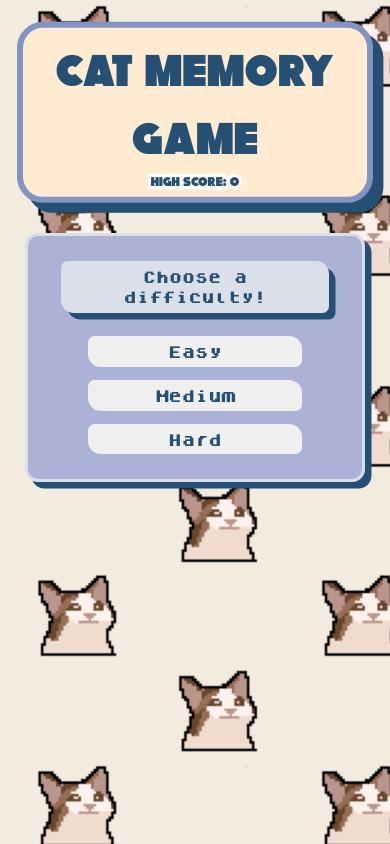
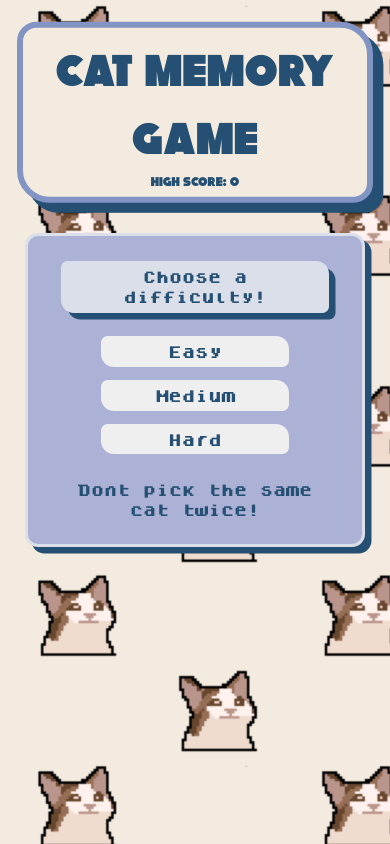
Before and after one commit to Legalunicorn/cat-memory-game, a React (Vite) app: page / in a window 390 px wide. Built offline with nearby package versions, Linux system fonts and the light colour scheme.

Commit message:
fixed highscore font for mobile, added a score for end of the game, some contrast styling

```diff
--- a/src/components/App.jsx
+++ b/src/components/App.jsx
@@ -63,6 +63,7 @@ function App(){
               {gameOver?(
                 <DisplayResult
                 result={result}
+                endScore={endScore}
                 handleMenuButton={handleMenuButton}
                 handleRestartGame={handleRestartGame}
                 />
--- a/src/components/Menu.jsx
+++ b/src/components/Menu.jsx
@@ -31,8 +31,12 @@ export default function Menu({
                     <button onClick={handleChangeDifficulty} data-difficulty="medium" className="difficulty-option">Medium</button>
                     <button onClick={handleChangeDifficulty} data-difficulty="hard" className="difficulty-option">Hard</button>
                 </div>
+                <div>
+                Dont pick the same cat twice!
+                </div>
 
             </div>
+
         </>
     )
 }
--- a/src/components/Result.jsx
+++ b/src/components/Result.jsx
@@ -8,7 +8,8 @@ import "../styles/DisplayResult.scss"
 export default function DisplayResult({
     result,
     handleMenuButton,
-    handleRestartGame
+    handleRestartGame,
+    endScore
 }){
 
   function queSound(){
@@ -27,14 +28,17 @@ export default function DisplayResult({
         {result=='victory'?(
           <>
             <p>You Won!</p>
+            <p>Score: {endScore}</p>
             <img onLoad={queSound} className="meme"src={victory} alt="victory_gif"></img>
           </>
         ):(
           <>
             <p>Game over!Better luck next time. </p>
+            <p>Score: {endScore}</p>
             <img onLoad={queSound} className="meme" src={lose} alt="lose_gif"></img>
           </>
         )}
+
         <div className="menu-options">
         <button onClick={handleMenuButton}>Menu</button>
         <button onClick={handleRestartGame}>Try Again</button>
--- a/src/styles/App.scss
+++ b/src/styles/App.scss
@@ -29,8 +29,8 @@
   paint-order:stroke fill;
   color:$blue-4;
   padding: 1.8rem;
-  border-radius: 2rem;
-  background-color: $beige;
+  border-radius: 1.5rem 2.5rem;
+  background-color: #f3ebdf;
 
   &:hover{
     background-color: $blue-4;
@@ -58,7 +58,7 @@
 
 
 @media(max-width:600px){
-  .header h1{
+  .header,.header h1{
     -webkit-text-stroke: 0 white;
     paint-order: normal;
   }
--- a/src/styles/DisplayResult.scss
+++ b/src/styles/DisplayResult.scss
@@ -12,7 +12,7 @@
     color: $blue-4;
     flex-wrap:wrap;
     border: 0.5rem solid $blue-2;
-    box-shadow: 0.7rem 0.7rem $blue-4;
+    box-shadow: 1rem 1rem $blue-4;
 
     background-color:$blue-1;
     padding: 2rem;
@@ -37,6 +37,11 @@
         box-shadow: 0.5rem 0.5rem $blue-4;
         animation: 1.5s oscillate infinite alternate;
     }
+    & p:nth-child(2){
+        font-size: 1.3rem;
+        margin: 1rem 1.3rem;
+    }
+
     & .meme{
         border: 3px solid $blue-2;
         margin-bottom: 1rem;
@@ -54,11 +59,11 @@
 
 .results button{
     color: $blue-4;
-    width: 80%;
-    padding: 0.5rem 1rem;
+    width: 70%;
+    padding: 0.8rem 1rem;
     border-radius: 0.5rem 1rem;
     font-family: 'dogicabold';
-    border: 0.2rem solid $blue-1;
+    border: 0.2rem solid $blue-2;
     box-shadow: 0.3rem 0.3rem $blue-4;
     // border: 5px solid $blue-4;
 
--- a/src/styles/GameWindow.scss
+++ b/src/styles/GameWindow.scss
@@ -23,7 +23,7 @@
         padding: 0.5rem 1rem;
         background: $blue-4;
         color:white;
-        border: 0.5rem solid $blue-2;
+        border: 0.25rem solid $blue-2;
         border-radius:0.8rem ;
         box-shadow: 0.5rem 0.5rem $blue-4;
     }
--- a/src/styles/Menu.scss
+++ b/src/styles/Menu.scss
@@ -29,12 +29,13 @@
 
 .menu-content{
     width:100%;
+    margin-bottom: 2rem;
     @include flex-center(column);
     gap: 1rem;
 
     button{
         color: $blue-4;
-        width: 80%;
+        width: 70%;
         padding: 0.8rem 1rem;
         border-radius: 0.5rem 1rem;
         border:0;
```
